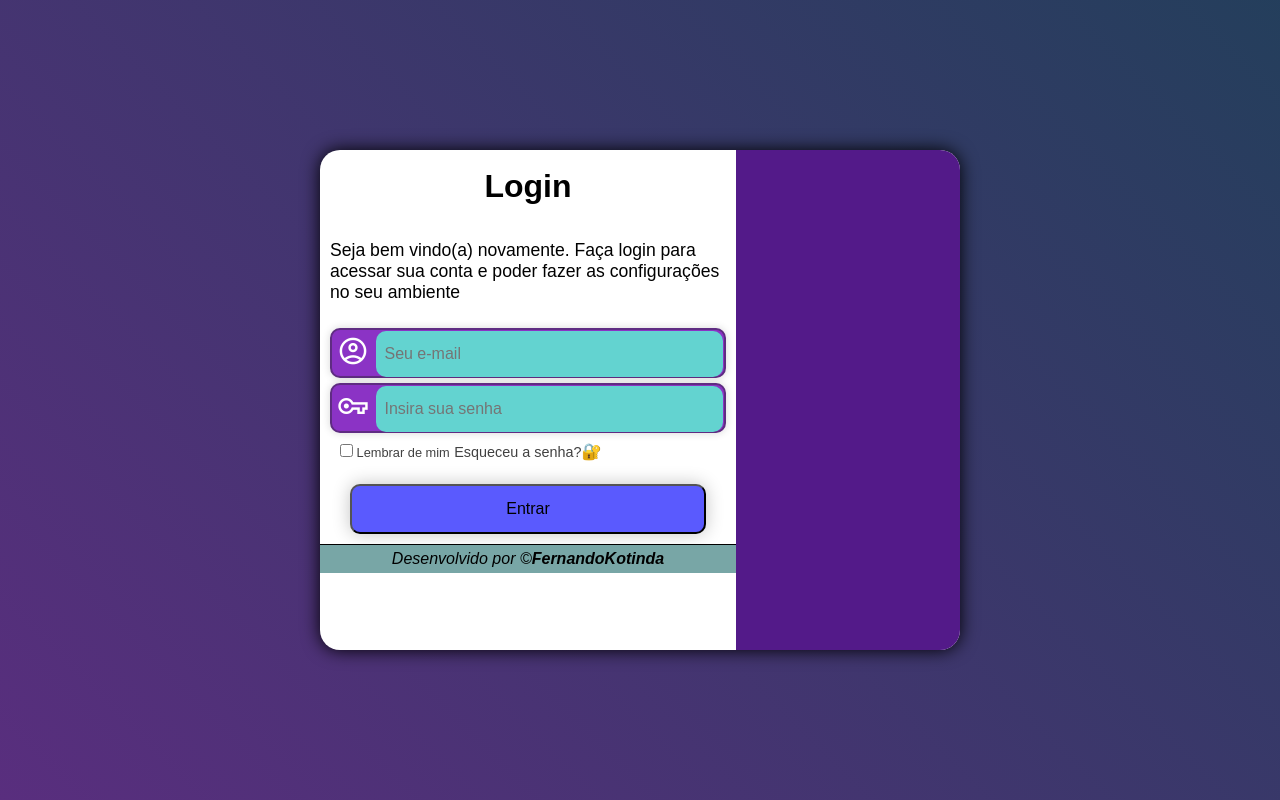
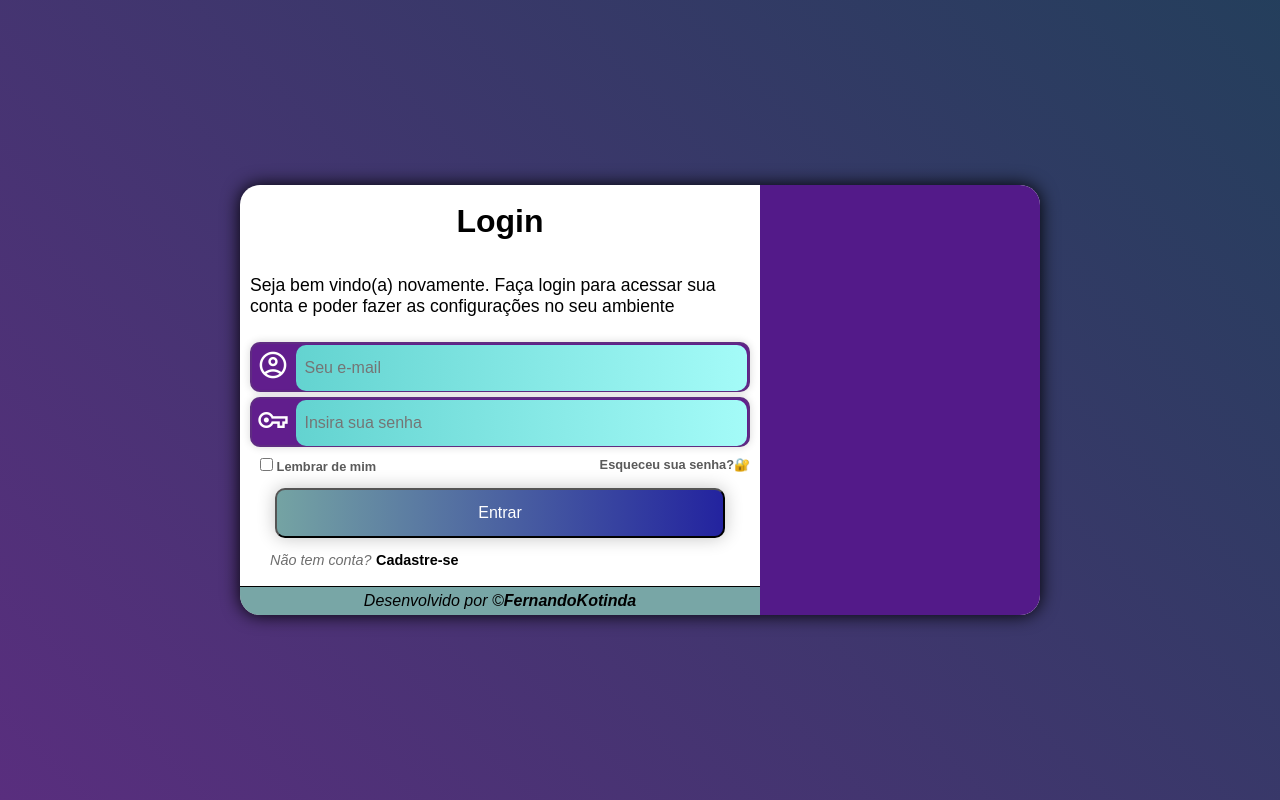
Before and after one commit to fernandokotinda/Tela-Cadastro-de-Usuario, a plain HTML site: page index.html in a window 1280 px wide. Drawn offline with nearby package versions, Linux system fonts and the light colour scheme.

Commit message:
tela de login

```diff
--- a/estilos/mobile-first.css
+++ b/estilos/mobile-first.css
@@ -65,7 +65,7 @@ main {
     transition-timing-function: ease;
 
 }
-#login p {
+#login .subtitulo {
 
     padding: 8px 0px;
 }
@@ -90,7 +90,7 @@ h1 {
 }
 .campo {
 
-    background-color: #8b33c5;
+    background-color: #611e8d;
     width: 100%;
     height: 50px;
     margin: auto;
@@ -103,7 +103,7 @@ h1 {
 .campo > input {
 
     font-size: 1em;
-    background-color: #63d3d0;
+    background-image: linear-gradient(90deg, #63d3d0, #a4fbf8);
     border-radius: 10px;
     height: 98%;
     width: calc(100% - 45px);
@@ -118,32 +118,37 @@ h1 {
 }
 .check {
 
-    display: inline-block;
+
     padding: 6px 0px 4px 10px;
     font-size: 0.8em;
-    color: #414141;
+    color: #5a5a5a;
+    font-weight: bold;
 }
-.check:hover {
+.check > label:hover {
 
     color: #000;
 }
-.lem-senha {
 
-   display: inline-block;
+ .check > .lem-senha {
+
+    text-decoration: none;
+    font-size: 1em;
+    color: #5a5a5a;
+    float: right;
+    transform: translateY(-1px);
+    font-weight: bold;
 
 }
-.lem-senha a {
-
-    text-decoration: none;
-    font-size: 0.9em;
-    padding: 6px 0px 4px 0px;
-    color: #414141;
-
-}
-.lem-senha a:hover {
+.check > .lem-senha:hover {
 
     text-decoration: underline;
     color: #000;
+
+}
+.check > .lem-senha::after  {
+
+    content: "🔐";
+
 }
 form > input[type=submit] {
 
@@ -152,10 +157,11 @@ form > input[type=submit] {
     margin: auto;
     width: 90%;
     height: 50px;
-    background-color: rgb(90, 90, 254);
+    background-image: linear-gradient(90deg, rgba(82, 142, 142, 0.779), rgb(35, 35, 159)  );
+    color: white;
     border-radius: 10px;
     cursor: pointer;
-    margin-top: 20px;
+    margin-top: 10px;
     box-shadow:0px 0px 18px 0px #0000003d
 
 }
@@ -174,6 +180,32 @@ footer {
     background-color: rgba(82, 142, 142, 0.779)
 
 }
+#text-final {
+
+    padding: 5px;
+
+}
+.text-conta{
+
+    font-size: 0.9em;
+    font-style: italic;
+    color: #6e6e6e;
+    margin: 9px 0px -4px 15px;
+    display: inline-block;
+
+}
+.cadastre {
+
+    color: #000;
+    font-size: 0.9em;
+    text-decoration: none;
+    font-weight: bold;
+}
+.cadastre:hover {
+
+    text-decoration: underline;
+
+}
 footer > a {
 
     text-decoration: none;
--- a/estilos/tablet.css
+++ b/estilos/tablet.css
@@ -2,7 +2,7 @@
 
 #login {
 
-    width: 85vw;
+    width: 650px;
 
 }
 #login > #imagem {
@@ -30,3 +30,9 @@
     width: 70%;
 
 }
+footer {
+
+    bottom: 0px;
+    position: fixed;
+    transform: translateX(195px)
+}
--- a/estilos/telas.css
+++ b/estilos/telas.css
@@ -2,7 +2,9 @@
 
 #login {
 
-    width: 50vw;
+    width: 800px;
+    height: 430px;
+
 }
 #login > #formulario {
 
@@ -14,7 +16,7 @@
 
     float: right;
     width: 35%;
-    height: 500px;
+    height: 450px;
 
 }
 #login > div > footer {
@@ -26,12 +28,18 @@ h1 {
     padding-top: 8px;
     font-size: 2em;
 }
-#login p {
+#login .subtitulo {
 
     font-size: 1.1em;
     padding: 20px 0px;
 }
+#login .text-conta {
+
+    font-size: 0.9em;
+}
 footer {
 
+    bottom: 0px;
+    position: fixed;
     font-size: 1em;
 }
--- a/index.html
+++ b/index.html
@@ -18,7 +18,7 @@
             </div>
             <div id="formulario">
                 <h1>Login</h1>
-                <p>Seja bem vindo(a) novamente. Faça login para acessar sua conta e poder fazer as configurações no seu ambiente</p>
+                <p class="subtitulo">Seja bem vindo(a) novamente. Faça login para acessar sua conta e poder fazer as configurações no seu ambiente</p>
                 <form action="login.php" method="post" autocomplete="on">
                     <div class="campo">
                         <span class="material-symbols-outlined"> account_circle </span>
@@ -30,14 +30,18 @@
                             </span>
                         <input type="password" name="senha" id="senha" autocomplete="current-password" placeholder="Insira sua senha" required minlength="8" maxlength="20">
                     </div>
-                    <div class="check">
-                        <input type="checkbox" name="lembrar" id="lembrar">
-                        <label for="lembrar">Lembrar de mim</label>
-                    </div>
-                    <div class="lem-senha">
-                        <a href="#">Esqueceu a senha?</a>🔐
+                    <div>
+                        <div class="check">
+                            <input type="checkbox" name="lembrar" id="lembrar">
+                            <label for="lembrar">Lembrar de mim</label>
+                            <a class="lem-senha" href="#">Esqueceu sua senha?</a>
+                        </div>
                     </div>
                     <input type="submit" value="Entrar">
+                    <div id="text-final">
+                        <p class="text-conta">Não tem conta?</p>
+                        <a class="cadastre" href="#">Cadastre-se</a>
+                    </div>
                 </form>
             </div>
             <div>
```
